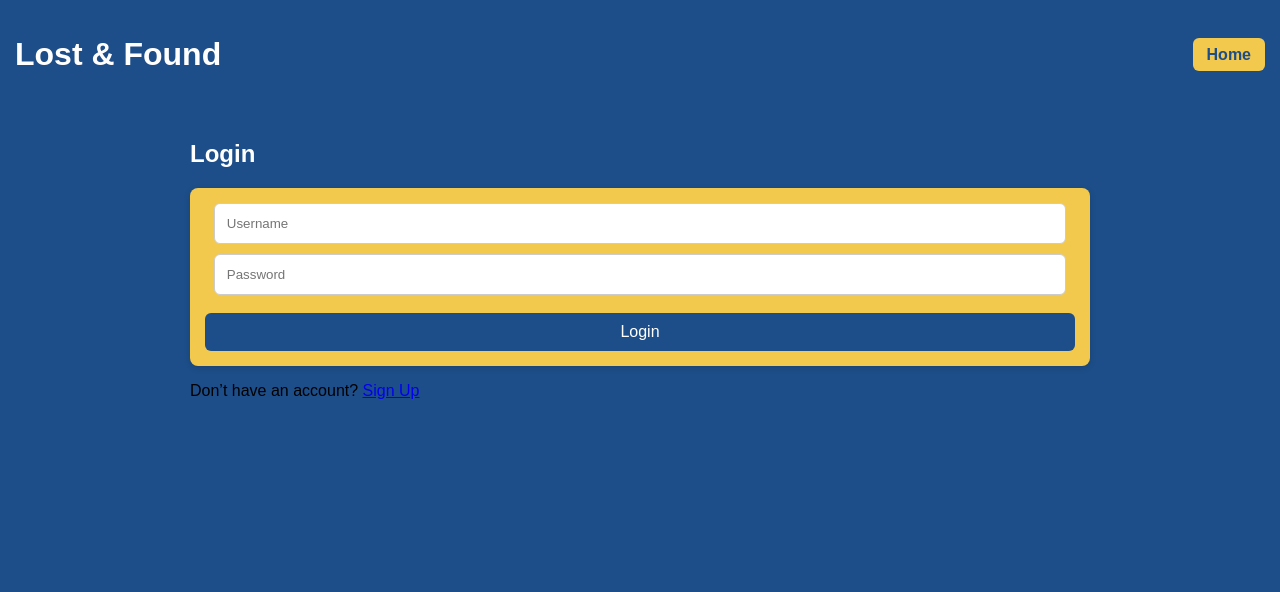
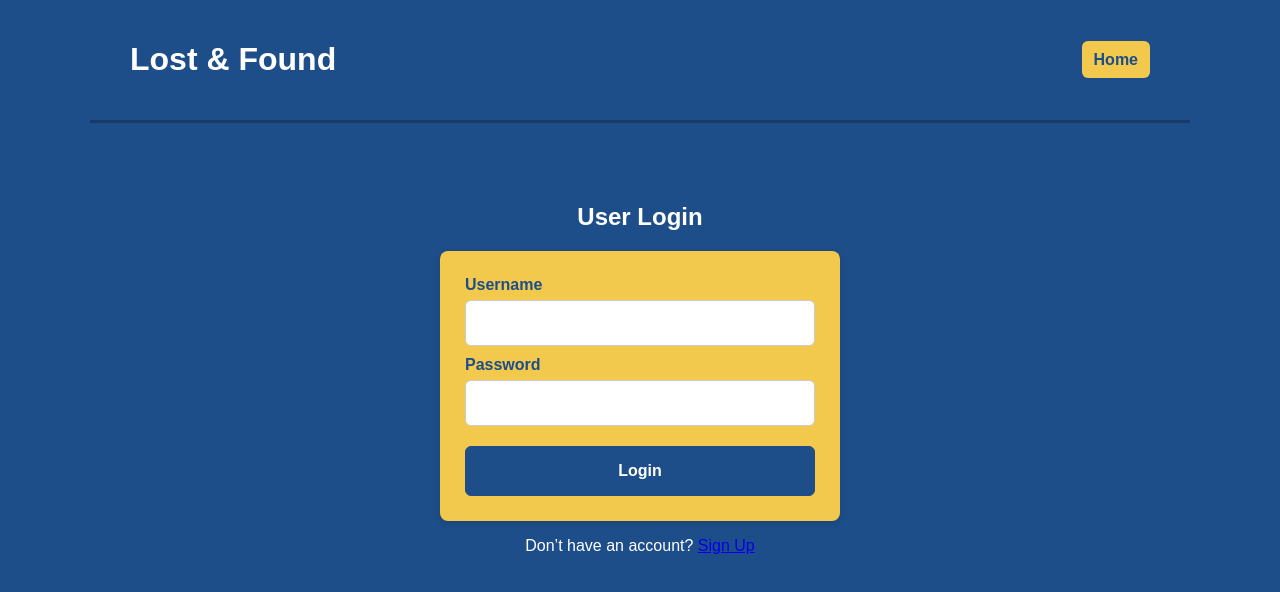
Before and after one commit to vasishwak79/Vasishwa-frontend, a website: page frontend/login.html in a window 1280 px wide. Drawn offline with Linux system fonts and the light colour scheme.

Commit message:
Update login.html

```diff
--- a/frontend/login.html
+++ b/frontend/login.html
@@ -1,8 +1,9 @@
 <!DOCTYPE html>
-<html>
+<html lang="en">
 <head>
-  <title>Admin Login</title>
-  <link rel="stylesheet" href="style_login.css">
+  <meta charset="UTF-8">
+  <title>User Login | Lost & Found</title>
+  <link rel="stylesheet" href="style.css">
 </head>
 <body>
 
@@ -14,24 +15,28 @@
 </header>
 
 <section class="container">
-  <h2 style="color:white"> Login</h2>
-  <form id="loginForm" class="card form">
-    <input name="username" placeholder="Username" required>
-    <input type="password" name="password" placeholder="Password" required>
-    <button type="submit">Login</button>
-  </form>
+  <div class="login-wrapper">
+    <h2 class="white-title">User Login</h2>
 
-  <p class="signup-text">
-    Don’t have an account?
-    <a href="signup.html">Sign Up</a>
-  </p>
+    <form id="loginForm" class="card form login-card">
+      <label class="form-label">Username</label>
+      <input class="input-small" name="username" required>
 
-  <p id="msg"></p>
+      <label class="form-label">Password</label>
+      <input class="input-small" type="password" name="password" required>
+
+      <button class="btn-primary">Login</button>
+    </form>
+
+    <p class="signup-text">
+      Don’t have an account?
+      <a href="signup.html">Sign Up</a>
+    </p>
+
+    <p id="msg" class="feedback"></p>
+  </div>
 </section>
 
-
-<!-- External JS -->
 <script src="script_login.js"></script>
-
 </body>
 </html>
```
